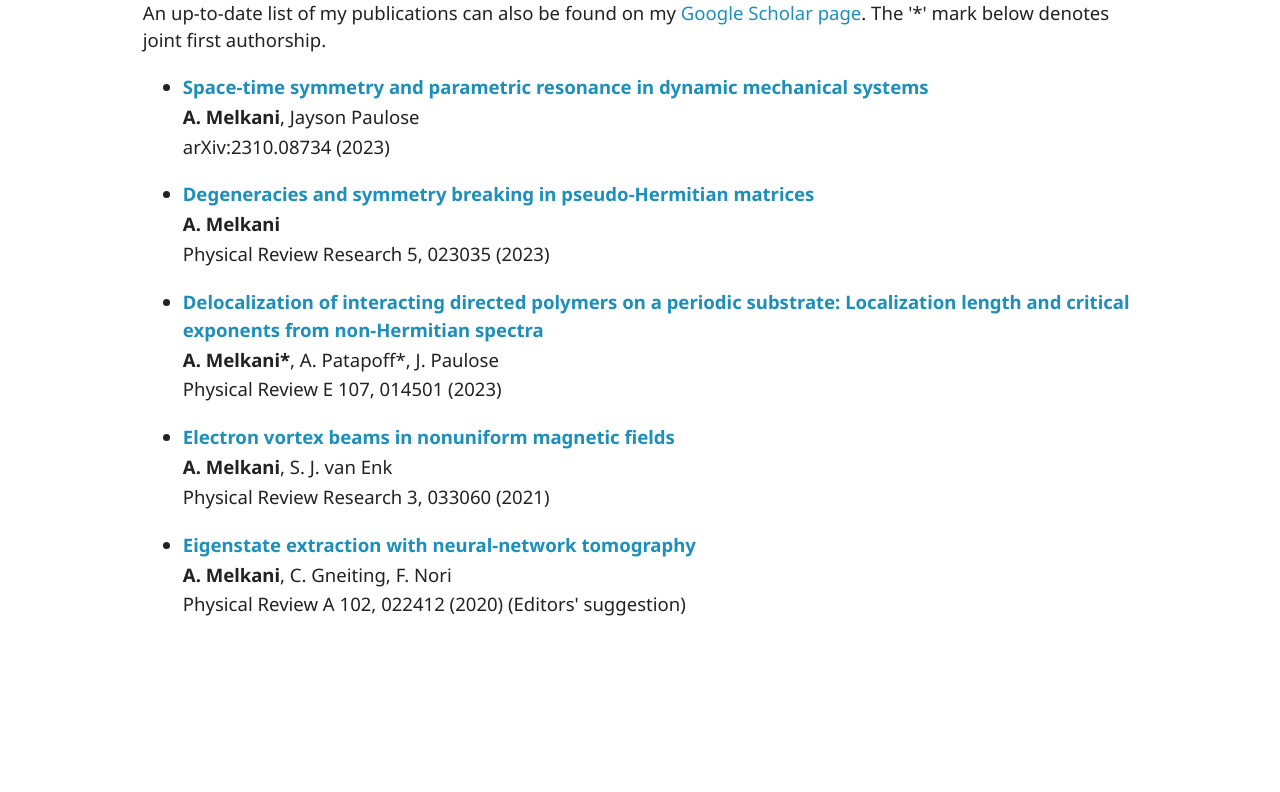
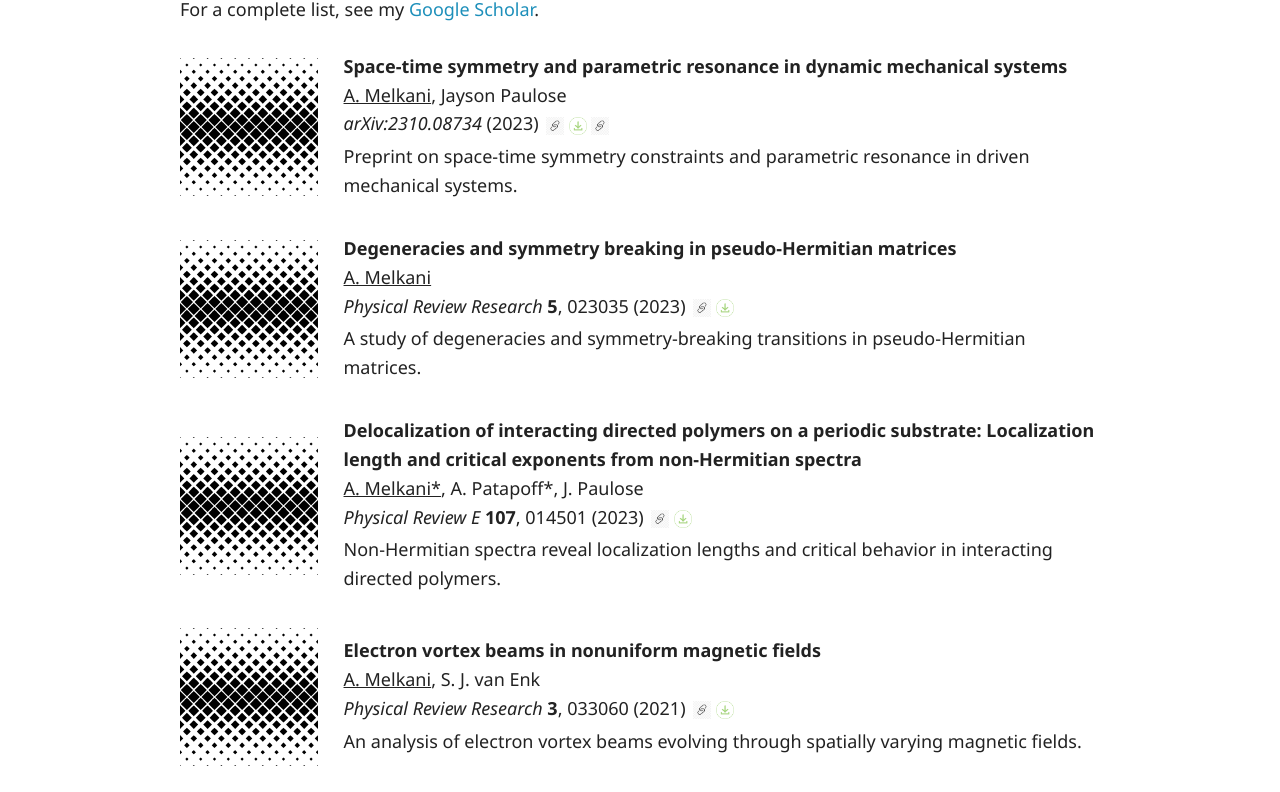
Before and after one commit to elMelkani/elmelkani.github.io, a plain HTML site: page publications.html in a window 1280 px wide. Shown: the part 148-940 px from the top of the page. Drawn offline with Linux system fonts and the light colour scheme.

Commit message:
New formatting for publications

```diff
--- /dev/null
+++ b/components/publications.js
@@ -0,0 +1,85 @@
+function element(tag, className, text) {
+  const node = document.createElement(tag);
+  if (className) node.className = className;
+  if (text !== undefined) node.textContent = text;
+  return node;
+}
+
+function externalLink(label, url) {
+  const link = element("a", "", label);
+  link.href = url;
+  link.target = "_blank";
+  link.rel = "noopener noreferrer";
+  return link;
+}
+
+function renderAuthors(authors) {
+  const container = element("div", "pub-authors");
+  authors.forEach((author, index) => {
+    if (index > 0) container.append(", ");
+    container.append(element("span", author.me ? "pub-me" : "", author.name));
+  });
+  return container;
+}
+
+function iconLink(link) {
+  const anchor = externalLink("", link.url);
+  const isDownload = link.label.toLowerCase() === "pdf";
+  const description = isDownload ? "Download PDF" : `Open ${link.label}`;
+  const icon = element("img");
+
+  icon.src = isDownload ? "icons/download.png" : "icons/link.png";
+  icon.alt = "";
+  anchor.className = "pub-icon-link";
+  anchor.setAttribute("aria-label", description);
+  anchor.title = description;
+  anchor.append(icon);
+  return anchor;
+}
+
+function renderVenue(venue, links) {
+  const container = element("div", "pub-venue");
+  container.append(element("i", "", venue.name));
+  if (venue.volume) container.append(" ", element("b", "", venue.volume));
+  if (venue.article) container.append(`, ${venue.article}`);
+  if (venue.year) container.append(` (${venue.year})`);
+  if (venue.note) container.append(` — ${venue.note}`);
+
+  const linkGroup = element("span", "pub-links");
+  links.forEach((link) => linkGroup.append(iconLink(link)));
+  container.append(linkGroup);
+  return container;
+}
+
+function renderPublication(publication) {
+  const card = element("li", "pub-card");
+  const thumb = element("div", "pub-thumb");
+  const image = element("img");
+  image.src = publication.image || "paper.svg";
+  image.alt = publication.imageAlt || "Paper icon";
+  thumb.append(image);
+
+  const body = element("div", "pub-body");
+  const title = element("div", "pub-title");
+  title.append(externalLink(publication.title, publication.url));
+  body.append(title, renderAuthors(publication.authors), renderVenue(publication.venue, publication.links));
+
+  if (publication.summary) body.append(element("div", "pub-summary", publication.summary));
+  card.append(thumb, body);
+  return card;
+}
+
+function loadPublications() {
+  const list = document.getElementById("publications-list");
+  const publications = window.PUBLICATIONS;
+
+  if (!Array.isArray(publications)) {
+    console.error("Could not load publications: PUBLICATIONS data is missing.");
+    list.replaceChildren(element("li", "pub-error", "The publications could not be loaded. Please try refreshing the page."));
+    return;
+  }
+
+  list.replaceChildren(...publications.map(renderPublication));
+}
+
+document.addEventListener("DOMContentLoaded", loadPublications);
--- /dev/null
+++ b/publications-data.js
@@ -0,0 +1,73 @@
+// Add, remove, or reorder publication objects in this array.
+window.PUBLICATIONS = [
+  {
+    "title": "Space-time symmetry and parametric resonance in dynamic mechanical systems",
+    "url": "https://arxiv.org/abs/2310.08734",
+    "authors": [
+      { "name": "A. Melkani", "me": true },
+      { "name": "Jayson Paulose" }
+    ],
+    "venue": { "name": "arXiv:2310.08734", "year": 2023 },
+    "summary": "Preprint on space-time symmetry constraints and parametric resonance in driven mechanical systems.",
+    "links": [
+      { "label": "arXiv", "url": "https://arxiv.org/abs/2310.08734" },
+      { "label": "PDF", "url": "https://arxiv.org/pdf/2310.08734.pdf" },
+      { "label": "arXiv DOI", "url": "https://doi.org/10.48550/arXiv.2310.08734" }
+    ]
+  },
+  {
+    "title": "Degeneracies and symmetry breaking in pseudo-Hermitian matrices",
+    "url": "https://doi.org/10.1103/PhysRevResearch.5.023035",
+    "authors": [{ "name": "A. Melkani", "me": true }],
+    "venue": { "name": "Physical Review Research", "volume": "5", "article": "023035", "year": 2023 },
+    "summary": "A study of degeneracies and symmetry-breaking transitions in pseudo-Hermitian matrices.",
+    "links": [
+      { "label": "DOI", "url": "https://doi.org/10.1103/PhysRevResearch.5.023035" },
+      { "label": "PDF", "url": "https://journals.aps.org/prresearch/pdf/10.1103/PhysRevResearch.5.023035" }
+    ]
+  },
+  {
+    "title": "Delocalization of interacting directed polymers on a periodic substrate: Localization length and critical exponents from non-Hermitian spectra",
+    "url": "https://doi.org/10.1103/PhysRevE.107.014501",
+    "authors": [
+      { "name": "A. Melkani*", "me": true },
+      { "name": "A. Patapoff*" },
+      { "name": "J. Paulose" }
+    ],
+    "venue": { "name": "Physical Review E", "volume": "107", "article": "014501", "year": 2023 },
+    "summary": "Non-Hermitian spectra reveal localization lengths and critical behavior in interacting directed polymers.",
+    "links": [
+      { "label": "DOI", "url": "https://doi.org/10.1103/PhysRevE.107.014501" },
+      { "label": "PDF", "url": "https://journals.aps.org/pre/pdf/10.1103/PhysRevE.107.014501" }
+    ]
+  },
+  {
+    "title": "Electron vortex beams in nonuniform magnetic fields",
+    "url": "https://doi.org/10.1103/PhysRevResearch.3.033060",
+    "authors": [
+      { "name": "A. Melkani", "me": true },
+      { "name": "S. J. van Enk" }
+    ],
+    "venue": { "name": "Physical Review Research", "volume": "3", "article": "033060", "year": 2021 },
+    "summary": "An analysis of electron vortex beams evolving through spatially varying magnetic fields.",
+    "links": [
+      { "label": "DOI", "url": "https://doi.org/10.1103/PhysRevResearch.3.033060" },
+      { "label": "PDF", "url": "https://journals.aps.org/prresearch/pdf/10.1103/PhysRevResearch.3.033060" }
+    ]
+  },
+  {
+    "title": "Eigenstate extraction with neural-network tomography",
+    "url": "https://doi.org/10.1103/PhysRevA.102.022412",
+    "authors": [
+      { "name": "A. Melkani", "me": true },
+      { "name": "C. Gneiting" },
+      { "name": "F. Nori" }
+    ],
+    "venue": { "name": "Physical Review A", "volume": "102", "article": "022412", "year": 2020, "note": "Editors’ Suggestion" },
+    "summary": "A neural-network tomography method for extracting quantum eigenstates directly from measurement data.",
+    "links": [
+      { "label": "DOI", "url": "https://doi.org/10.1103/PhysRevA.102.022412" },
+      { "label": "PDF", "url": "https://journals.aps.org/pra/pdf/10.1103/PhysRevA.102.022412" }
+    ]
+  }
+];
--- /dev/null
+++ b/publications.css
@@ -0,0 +1,116 @@
+:root {
+  --muted: rgba(34, 34, 34, 0.7);
+  --accent: #1d8fba;
+  --accent-2: #40a596;
+}
+
+#contentpane {
+  max-width: 1000px;
+}
+
+.pubs-header {
+  display: flex;
+  flex-direction: column;
+  gap: 0;
+  margin: 1rem 0 2.4rem;
+}
+
+.pubs-header h4 { margin-bottom: 0.7rem; }
+
+.pubs-subtitle {
+  max-width: 78ch;
+  color: #222;
+  font-size: 18px;
+  line-height: 1.6;
+}
+
+.pub-grid {
+  display: block;
+  margin: 0;
+  padding: 0;
+}
+
+.pub-card {
+  display: grid;
+  grid-template-columns: minmax(120px, 15%) 1fr;
+  column-gap: 2.2rem;
+  align-items: center;
+  margin: 0 0 2.7rem;
+  list-style: none;
+}
+
+.pub-thumb img {
+  display: block;
+  width: 100%;
+  height: 140px;
+  object-fit: contain;
+}
+
+.pub-body {
+  font-size: 18px;
+  line-height: 1.6;
+}
+
+.pub-me { text-decoration: underline; }
+
+.pub-title,
+.pub-authors,
+.pub-venue { margin: 0; }
+
+.pub-title {
+  font-size: 18px;
+  line-height: 1.6;
+  font-weight: 700;
+}
+
+.pub-title a,
+.pub-authors,
+.pub-venue,
+.pub-summary { color: #222; }
+
+.pub-title a:hover { color: var(--accent-2); }
+
+.pub-summary {
+  min-height: 1.6em;
+  margin: 0.35rem 0 0.25rem;
+}
+
+.pub-links {
+  display: inline-flex;
+  align-items: center;
+  gap: 0.4rem;
+  margin-left: 0.65rem;
+  vertical-align: middle;
+}
+
+.pub-icon-link {
+  display: inline-flex;
+  align-items: center;
+  opacity: 0.75;
+  transition: opacity 120ms ease, transform 120ms ease;
+}
+
+.pub-icon-link img {
+  width: 18px;
+  height: 18px;
+  object-fit: contain;
+}
+
+.pub-icon-link:hover {
+  opacity: 1;
+  transform: translateY(-1px);
+}
+
+.pub-error { color: #a12626; }
+
+@media (max-width: 720px) {
+  .pub-card {
+    grid-template-columns: 95px 1fr;
+    column-gap: 1.2rem;
+  }
+
+  .pub-thumb img { height: 100px; }
+
+  .pub-body,
+  .pub-title { font-size: 16.2px; }
+}
--- a/publications.html
+++ b/publications.html
@@ -1,62 +1,42 @@
 <!DOCTYPE html>
 <html lang="en">
 <head>
-	<title>
-		Abhijeet Melkani
-	</title>
-	<link rel="stylesheet" type="text/css" href="https://fonts.googleapis.com/css2?family=Noto+Sans:ital,wght@0,400;0,700;1,400;1,700&family=Vollkorn&display=swap">
-	<link rel="stylesheet" href="main.css" type="text/css"/>
-	<script src="components/header.js" type="text/javascript" defer></script>
+  <meta charset="UTF-8">
+  <meta name="viewport" content="width=device-width, initial-scale=1">
+  <title>Publications</title>
+  <link rel="stylesheet" href="https://fonts.googleapis.com/css2?family=Noto+Sans:ital,wght@0,400;0,700;1,400;1,700&family=Vollkorn&display=swap">
+  <link rel="stylesheet" href="main.css">
+  <link rel="stylesheet" href="publications.css">
+  <script src="components/header.js" defer></script>
+  <script src="publications-data.js" defer></script>
+  <script src="components/publications.js" defer></script>
   <script>
-		window.onload=function() {document.getElementById("navPublications").className = "on";}
+    window.addEventListener("load", function () {
+      var el = document.getElementById("navPublications");
+      if (el) el.className = "on";
+    });
   </script>
 </head>
-
 <body>
   <navi-gator></navi-gator>
 
   <main id="contentpane">
     <div id="content">
-			<div>
+      <div class="pubs-header">
         <h4>Publications &amp; Preprints</h4>
-
-				An up-to-date list of my publications can also be found on my <a href="https://scholar.google.com/citations?user=eS5qIn0AAAAJ&hl=en" target="_blank">Google Scholar page</a>. The '*' mark below denotes joint first authorship.<br/>
-				<p>
-
-<ul>
-				<li><div class="paper">
-					<p class="title"><a href="https://doi.org/10.48550/arXiv.2310.08734" target="_blank"><b>Space-time symmetry and parametric resonance in dynamic mechanical systems</b></a></i></p>
-					<p><b>A. Melkani</b>, Jayson Paulose</p>
-					<p>arXiv:2310.08734 (2023)</p>
+        <div class="pubs-subtitle">
+          For a complete list, see my
+          <a href="https://scholar.google.com/citations?user=eS5qIn0AAAAJ&amp;hl=en" target="_blank" rel="noopener noreferrer">Google Scholar</a>.
         </div>
-				<li><div class="paper">
-					<p class="title"><a href="https://doi.org/10.1103/PhysRevResearch.5.023035" target="_blank"><b>Degeneracies and symmetry breaking in pseudo-Hermitian matrices</b></a></i></p>
-					<p><b>A. Melkani</b></p>
-					<p>Physical Review Research 5, 023035 (2023)</p>
       </div>
 
-				<li><div class="paper">
-					<p class="title"><a href="https://doi.org/10.1103/PhysRevE.107.014501" target="_blank"><b>Delocalization of interacting directed polymers on a periodic substrate: Localization length and critical exponents from non-Hermitian spectra</b></a></i></p>
-					<p><b>A. Melkani*</b>, A. Patapoff*, J. Paulose</p>
-					<p>Physical Review E 107, 014501 (2023)</p>
-				</div>
-
-				<li><div class="paper">
-					<p class="title"><a href="https://doi.org/10.1103/PhysRevResearch.3.033060" target="_blank"><b>Electron vortex beams in nonuniform magnetic fields</b></a></i></p>
-					<p><b>A. Melkani</b>, S. J. van Enk</p>
-					<p>Physical Review Research 3, 033060 (2021)</p>
-				</div>
-
-				<li><div class="paper">
-					<p class="title"><a href="https://doi.org/10.1103/PhysRevA.102.022412" target="_blank"><b>Eigenstate extraction with neural-network tomography</b></a></i></p>
-					<p><b>A. Melkani</b>, C. Gneiting, F. Nori</p>
-					<p>Physical Review A 102, 022412 (2020) (Editors' suggestion)</p>
-				</div>
-
+      <ul id="publications-list" class="pub-grid" aria-live="polite">
+        <li>Loading publications…</li>
       </ul>
-			</div>
+      <noscript>JavaScript is required to display the publications list.</noscript>
     </div>
   </main>
+
   <footer-text></footer-text>
 </body>
 </html>
```
Also changed, not shown: publications2.html (deleted, +0 -295 lines), publicationsOld.html (added, +62 -0 lines), icons/download.png (added), icons/link.png (added). Lines whose indentation alone changed are shown as unchanged.
